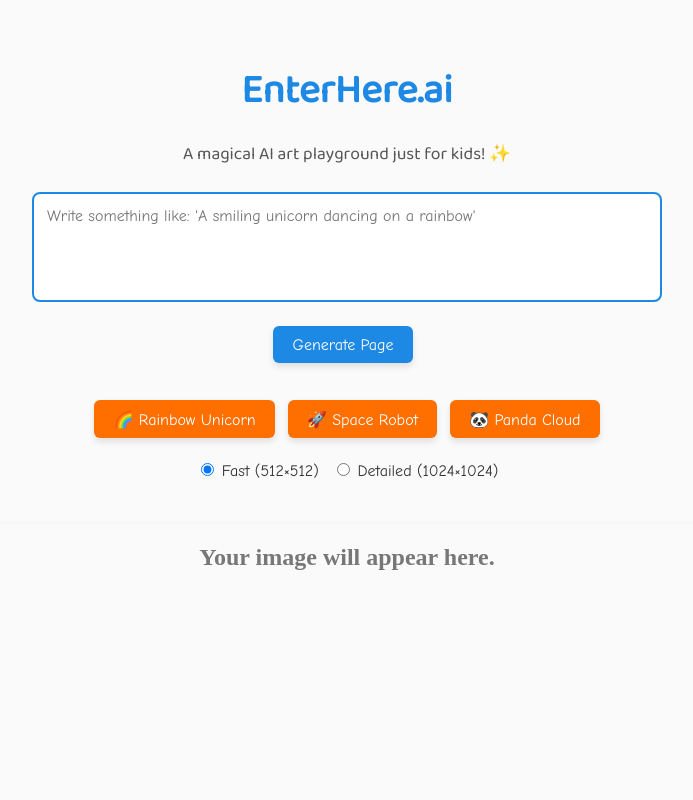
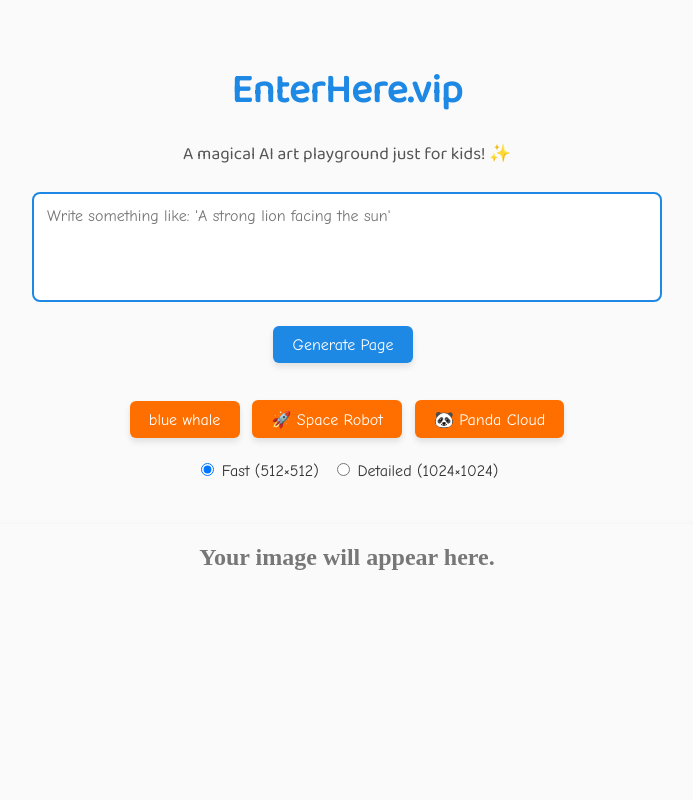
Before and after one commit to AmosLain/ai-kid-code-backend2, a website: page index.html in a window 1280 px wide. Shown: the top 800 px of the page, without its empty margins (293-986 px from the left). Drawn offline with Linux system fonts and the light colour scheme.

Commit message:
Update index.html

```diff
--- a/index.html
+++ b/index.html
@@ -117,17 +117,17 @@
   </style>
 </head>
 <body>
-  <h1>EnterHere.ai</h1>
+  <h1>EnterHere.vip</h1>
   <p class="subtitle">A magical AI art playground just for kids! ✨</p>
 
   <!-- 1) Prompt Input -->
-  <textarea id="prompt" placeholder="Write something like: 'A smiling unicorn dancing on a rainbow'"></textarea><br>
+  <textarea id="prompt" placeholder="Write something like: 'A strong lion facing the sun'"></textarea><br>
   <button onclick="generate()">Generate Page</button>
 
   <!-- 2) Preset Buttons -->
   <div class="preset-container">
-    <button class="preset-button" onclick="usePreset('A rainbow unicorn dancing on a rainbow')">🌈 Rainbow Unicorn</button>
-    <button class="preset-button" onclick="usePreset('A space robot exploring a candy planet')">🚀 Space Robot</button>
+    <button class="preset-button" onclick="usePreset('A blue whale diving deep in the sea')">blue whale</button>
+    <button class="preset-button" onclick="usePreset('A  robot exploring a candy planet')">🚀 Space Robot</button>
     <button class="preset-button" onclick="usePreset('A playful panda floating on a cloud')">🐼 Panda Cloud</button>
   </div>
 
```
